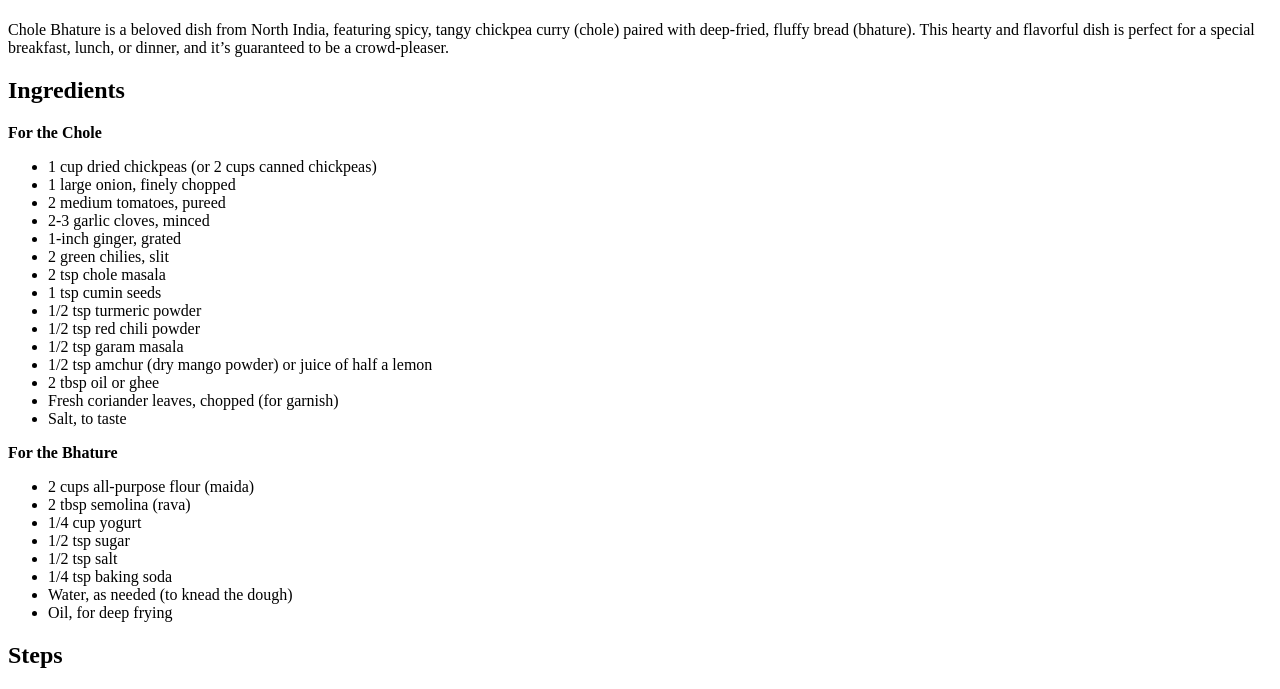
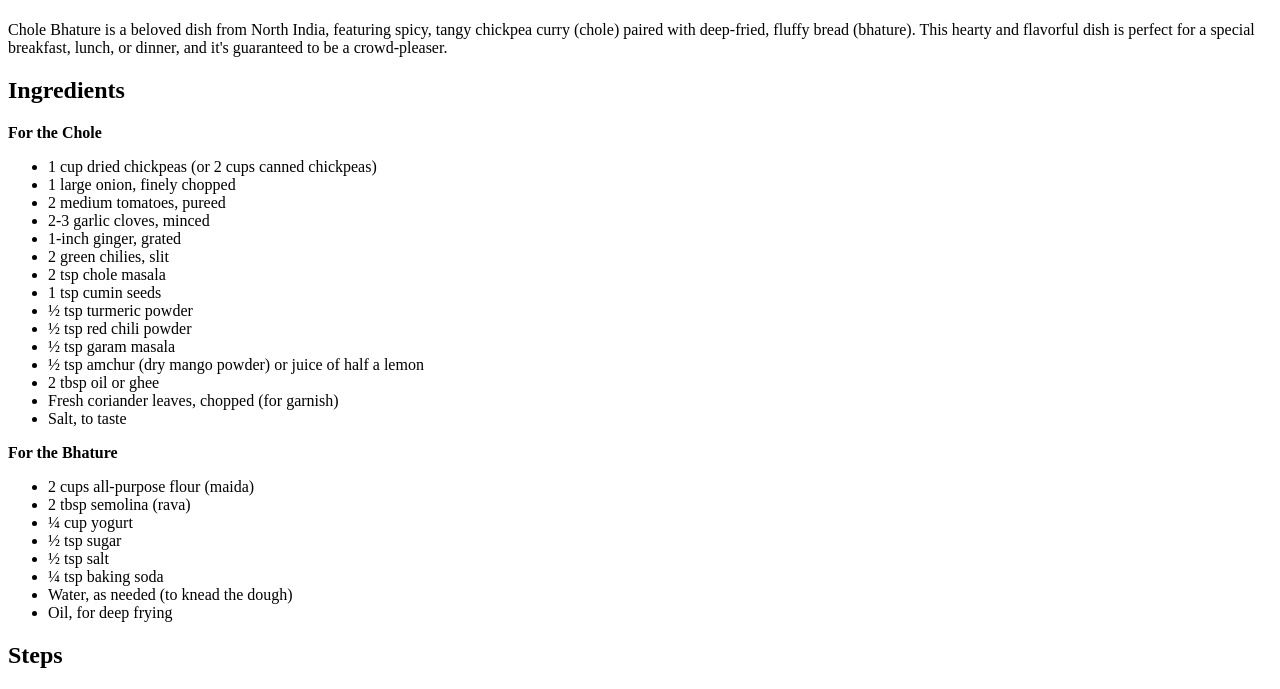
Before and after one commit to Samvit21/odin-recipes, a plain HTML site: page recipes/choleBhature.html in a window 1280 px wide. Shown: the part 85-774 px from the top of the page. Drawn offline with Linux system fonts and the light colour scheme.

Commit message:
Added HTML Symbols for fractions & accented words
HTML Symbol allow fractions to be better represented on the webpage

```diff
--- a/recipes/choleBhature.html
+++ b/recipes/choleBhature.html
@@ -8,7 +8,7 @@
 <body>
     <a href="../index.html">Home</a>
     <h1>Chole Bhature</h1>
-    <p>Chole Bhature is a beloved dish from North India, featuring spicy, tangy chickpea curry (chole) paired with deep-fried, fluffy bread (bhature). This hearty and flavorful dish is perfect for a special breakfast, lunch, or dinner, and it’s guaranteed to be a crowd-pleaser.</p>
+    <p>Chole Bhature is a beloved dish from North India, featuring spicy, tangy chickpea curry (chole) paired with deep-fried, fluffy bread (bhature). This hearty and flavorful dish is perfect for a special breakfast, lunch, or dinner, and it's guaranteed to be a crowd-pleaser.</p>
     <h2>Ingredients</h2>
     <strong>For the Chole</strong>
     <ul>
@@ -20,10 +20,10 @@
         <li>2 green chilies, slit</li>
         <li>2 tsp chole masala</li>
         <li>1 tsp cumin seeds</li>
-        <li>1/2 tsp turmeric powder</li>
-        <li>1/2 tsp red chili powder</li>
-        <li>1/2 tsp garam masala</li>
-        <li>1/2 tsp amchur (dry mango powder) or juice of half a lemon</li>
+        <li>&frac12; tsp turmeric powder</li>
+        <li>&frac12; tsp red chili powder</li>
+        <li>&frac12; tsp garam masala</li>
+        <li>&frac12; tsp amchur (dry mango powder) or juice of half a lemon</li>
         <li>2 tbsp oil or ghee</li>
         <li>Fresh coriander leaves, chopped (for garnish)</li>
         <li>Salt, to taste</li>
@@ -32,10 +32,10 @@
     <ul>
         <li>2 cups all-purpose flour (maida)</li>
         <li>2 tbsp semolina (rava)</li>
-        <li>1/4 cup yogurt</li>
-        <li>1/2 tsp sugar</li>
-        <li>1/2 tsp salt</li>
-        <li>1/4 tsp baking soda</li>
+        <li>&frac14; cup yogurt</li>
+        <li>&frac12; tsp sugar</li>
+        <li>&frac12; tsp salt</li>
+        <li>&frac14; tsp baking soda</li>
         <li>Water, as needed (to knead the dough)</li>
         <li>Oil, for deep frying</li>
     </ul>
@@ -43,15 +43,15 @@
     <ol>
         <li>Prepare the Chickpeas
             <ol>
-                <li>If using dried chickpeas, soak them overnight in water. Drain and pressure cook with water and a pinch of salt for 4&dash;5 whistles until tender. Drain and set aside. (Skip this step if using canned chickpeas; rinse and set aside.)
+                <li>If using dried chickpeas, soak them overnight in water. Drain and pressure cook with water and a pinch of salt for 4-5 whistles until tender. Drain and set aside. (Skip this step if using canned chickpeas; rinse and set aside.)
                 </li>
             </ol>
         </li>
         <li>Cook the Chole
             <ol>
                 <li>Heat oil or ghee in a pan. Add cumin seeds and let them splutter.</li>
-                <li>Add minced garlic, grated ginger, and green chilies. Sauté until aromatic.</li>
-                <li>Add chopped onions and sauté until golden brown.</li>
+                <li>Add minced garlic, grated ginger, and green chilies. Saut&eacute; until aromatic.</li>
+                <li>Add chopped onions and saut&eacute; until golden brown.</li>
                 <li>Stir in tomato puree, turmeric powder, red chili powder, and chole masala. Cook until the oil separates.</li>
                 <li>Add the cooked chickpeas and mix well. Mash a few chickpeas for a thicker gravy.</li>
                 <li>Add water to adjust the consistency and simmer for 10-12 minutes.</li>
```
